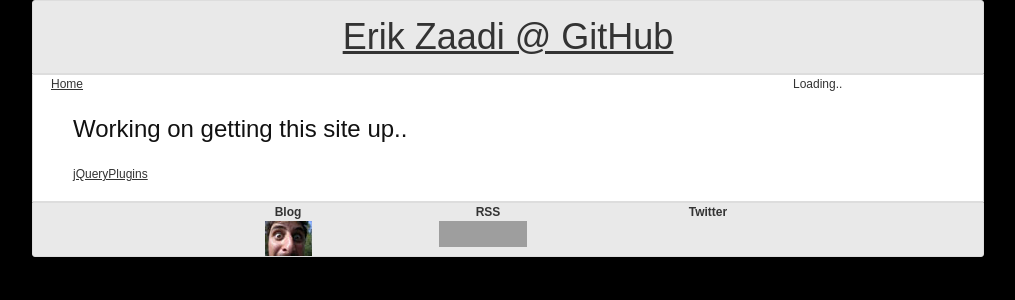
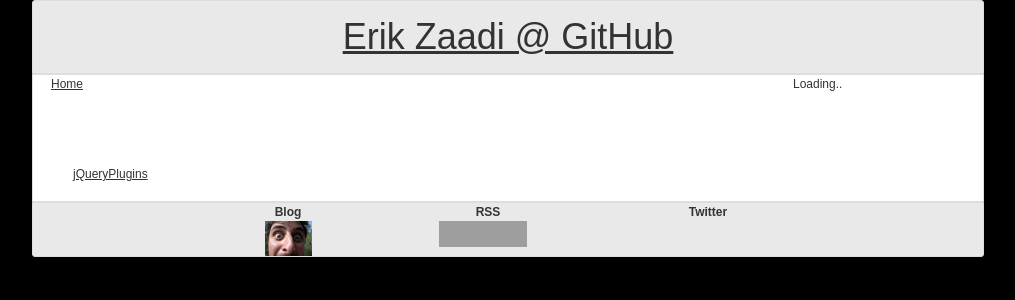
Before and after one commit to erikzaadi/erikzaadi.github.com, a Jekyll site: the page built from index.html, in a window 1280 px wide. Shown: the top 300 px of the page, without its empty margins (133-1148 px from the left). Built offline with Jekyll 4.4.1, drawn with Linux system fonts in a browser that asks for light colours; nearby versions of some CDN libraries; library files that are not in the unit come from our copies; grey boxes are pictures that could not be loaded.

Commit message:
patched blueprint

```diff
--- a/css/screen.css
+++ b/css/screen.css
@@ -23,7 +23,7 @@
 
 /* typography.css */
 body {font-size:75%;color:#222;background:#fff;font-family:"Helvetica Neue", Arial, Helvetica, sans-serif;}
-h1, h2, h3, h4, h5, h6 {font-weight:normal;color:#111;}
+h1, h2, h3, h4, h5, h6 {font-weight:normal;color:#FFFFFF;}
 h1 {font-size:3em;line-height:1;margin-bottom:0.5em;}
 h2 {font-size:2em;margin-bottom:0.75em;}
 h3 {font-size:1.5em;line-height:1;margin-bottom:1em;}
@@ -34,8 +34,8 @@
 p {margin:0 0 1.5em;}
 p img.left {float:left;margin:1.5em 1.5em 1.5em 0;padding:0;}
 p img.right {float:right;margin:1.5em 0 1.5em 1.5em;}
-a:focus, a:hover {color:#000;}
-a {color:#009;text-decoration:underline;}
+a:focus, a:hover {color:#FFFFFF;}
+a {color:#FF9FF9;text-decoration:underline;}
 blockquote {margin:1.5em;color:#666;font-style:italic;}
 strong {font-weight:bold;}
 em, dfn {font-style:italic;}
@@ -64,7 +64,7 @@
 .large {font-size:1.2em;line-height:2.5em;margin-bottom:1.25em;}
 .hide {display:none;}
 .quiet {color:#666;}
-.loud {color:#000;}
+.loud {color:#CCC;}
 .highlight {background:#ff0;}
 .added {background:#060;color:#fff;}
 .removed {background:#900;color:#fff;}
```
